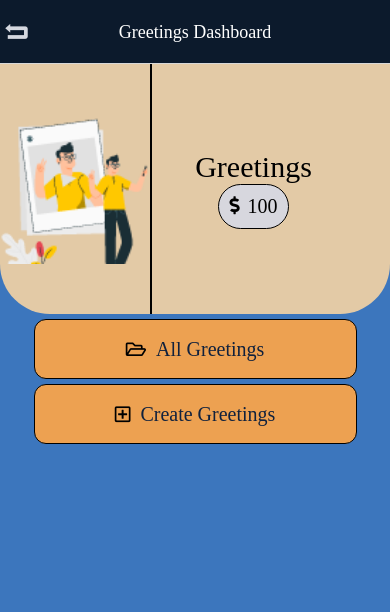
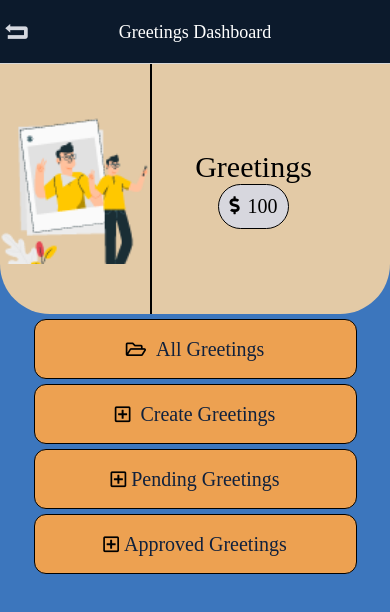
Before and after one commit to imdadulhaque1/rnRegistrationApp, a React Native app: screen /GreetingsDashboard in a window 390 px wide. Shown: the top 612 px of the page. Built offline with nearby package versions, Linux system fonts and the light colour scheme.

Commit message:
Reuseable Date Picker

```diff
--- a/src/Components/ReusableCom/ReuseableDatePicker.js
+++ b/src/Components/ReusableCom/ReuseableDatePicker.js
@@ -1,80 +1,105 @@
-// import {StyleSheet, Text, TouchableOpacity, View} from 'react-native';
-// import React, {useState} from 'react';
-// import DateTimePicker from '@react-native-community/datetimepicker';
-// import {Colors} from '../style';
+import React, {useState} from 'react';
+import {
+  View,
+  StyleSheet,
+  Text,
+  TouchableOpacity,
+  Dimensions,
+} from 'react-native';
+import DateTimePicker from '@react-native-community/datetimepicker';
+import Button from './Button';
+import {Colors} from '../style';
 
-// const ReuseableDatePicker = ({
-//   label,
-//   value,
-//   onChange,
-//   minimumDate,
-//   maximumDate,
-//   mode,
-// }) => {
-//   const [showPicker, setShowPicker] = useState(false);
+const ReuseableDatePicker = ({dateBtnTitle}) => {
+  const [selectedStartdDate, setSelectedStartDate] = useState(new Date());
+  const [showStartDatePicker, setShowStartDatePicker] = useState(false);
 
-//   const handleShowPicker = () => {
-//     setShowPicker(true);
-//   };
+  const handleStartDateChange = (event, date) => {
+    setShowStartDatePicker(Platform.OS === 'ios');
+    if (date) {
+      setSelectedStartDate(date);
+    }
+  };
 
-//   const handleHidePicker = () => {
-//     setShowPicker(false);
-//   };
+  const handleStartDatePress = () => {
+    setShowStartDatePicker(true);
+    console.log(showStartDatePicker);
+  };
 
-//   const handleDateChange = (event, selectedDate) => {
-//     if (Platform.OS === 'ios') {
-//       setShowPicker(false);
-//     }
-//     onChange(selectedDate);
-//   };
-//   return (
-//     <View>
-//       <TouchableOpacity onPress={handleShowPicker}>
-//         <Text style={{color: Colors.BLACK}}>{label}</Text>
-//         <Text style={{color: Colors.BLACK}}>{value.toLocaleDateString()}</Text>
-//       </TouchableOpacity>
-//       {showPicker && (
-//         <DateTimePicker
-//           value={value}
-//           mode="date"
-//           display="default"
-//           onChange={handleDateChange}
-//           minimumDate={minimumDate}
-//           maximumDate={new Date()}
-//         />
-//       )}
-//     </View>
-//   );
-// };
+  return (
+    <View style={styles.container}>
+      <View style={styles.dateMainContainer}>
+        <TouchableOpacity
+          onPress={handleStartDatePress}
+          style={styles.dateSelectStyle}>
+          <Text style={styles.dateSelectTextStyle}>{dateBtnTitle}</Text>
+        </TouchableOpacity>
 
-// export default ReuseableDatePicker;
-
-// const styles = StyleSheet.create({});
-
-import {StyleSheet, Text, View} from 'react-native';
-import React from 'react';
-import DatePicker from 'react-native-date-picker';
-
-const ReuseableDatePicker = () => {
-  return (
-    <>
-      <Button title="Open" onPress={() => setOpen(true)} />
-      <DatePicker
-        modal
-        open={open}
-        date={date}
-        onConfirm={date => {
-          setOpen(false);
-          setDate(date);
-        }}
-        onCancel={() => {
-          setOpen(false);
-        }}
-      />
-    </>
+        {showStartDatePicker && (
+          <DateTimePicker
+            value={selectedStartdDate}
+            mode="date"
+            display="default"
+            onChange={handleStartDateChange}
+            style={styles.datePicker}
+          />
+        )}
+        <TouchableOpacity onPress={handleStartDatePress}>
+          <Text style={styles.dateText}>
+            {selectedStartdDate.toLocaleDateString()}
+          </Text>
+        </TouchableOpacity>
+      </View>
+    </View>
   );
 };
 
+const {width, height} = Dimensions.get('screen');
+
+const styles = StyleSheet.create({
+  container: {
+    flex: 1,
+    marginHorizontal: 5,
+    marginVertical: 5,
+    flexDirection: 'row',
+    alignItems: 'center',
+  },
+  datePicker: {
+    backgroundColor: '#fff',
+    borderRadius: 10,
+    marginBottom: 20,
+  },
+  dateMainContainer: {
+    marginHorizontal: 5,
+    width: width / 2.2,
+    flexDirection: 'row',
+    backgroundColor: Colors.grayColor,
+    borderRadius: 10,
+  },
+  dateSelectStyle: {
+    flexDirection: 'row',
+    justifyContent: 'center',
+    alignItems: 'center',
+    width: '35%',
+    backgroundColor: Colors.grayColor,
+    paddingVertical: 0,
+    borderColor: 'black',
+    borderRadius: 10,
+    borderWidth: 1,
+  },
+  dateSelectTextStyle: {
+    fontSize: 20,
+    color: Colors.BLACK,
+    textAlign: 'center',
+    fontFamily: 'Aladin-Regular',
+    marginLeft: 5,
+  },
+  dateText: {
+    marginLeft: 5,
+    fontSize: 20,
+    marginVertical: 8,
+    fontFamily: 'Aladin-Regular',
+  },
+});
+
 export default ReuseableDatePicker;
-
-const styles = StyleSheet.create({});
--- a/src/Components/Screen/Greetings/GreetingsDashboard.js
+++ b/src/Components/Screen/Greetings/GreetingsDashboard.js
@@ -26,6 +26,16 @@ const GreetingsDashboard = ({navigation}) => {
         iconName="plus-square"
         onPress={() => handleNavigate('CreateGreetings')}
       />
+      <GreetingsButton
+        btnTitle="Pending Greetings"
+        iconName="plus-square"
+        onPress={() => handleNavigate('AllGreetings')}
+      />
+      <GreetingsButton
+        btnTitle="Approved Greetings"
+        iconName="plus-square"
+        onPress={() => handleNavigate('AllGreetings')}
+      />
     </View>
   );
 };
--- a/src/Components/Screen/Greetings/greetingsFeatures/CreateGreetings.js
+++ b/src/Components/Screen/Greetings/greetingsFeatures/CreateGreetings.js
@@ -5,6 +5,7 @@ import Button from '../../../ReusableCom/Button';
 import CustomizedSummernote from '../../../ReusableCom/InputFields/CustomizedSummernote';
 import {Colors} from '../../../style';
 import ReuseableImageUploadBtn from '../../../ReusableCom/ReuseableImageUploadBtn';
+import ReuseableDatePicker from '../../../ReusableCom/ReuseableDatePicker';
 
 const CreateGreetings = () => {
   const [title, setTitle] = useState('');
@@ -18,6 +19,7 @@ const CreateGreetings = () => {
     setSelectedImage(imageData);
   };
   console.log(summernoteValues);
+
   return (
     <View style={styles.greetingsContainer}>
       <CustomInputField
@@ -34,9 +36,13 @@ const CreateGreetings = () => {
           onChangeText={value => setSummernoteValues(value)}
         />
       </View>
-      <>
+      <View>
         <ReuseableImageUploadBtn onImageSelected={handleImageSelected} />
-      </>
+      </View>
+      <View style={styles.dateBtnCustomizedStyle}>
+        <ReuseableDatePicker dateBtnTitle="START" />
+        <ReuseableDatePicker dateBtnTitle="END" />
+      </View>
       <Button btnTitle="SUBMIT" onPress={() => handleSubmitForm()} />
     </View>
   );
@@ -48,8 +54,7 @@ const {height, width} = Dimensions.get('screen');
 
 const styles = StyleSheet.create({
   greetingsContainer: {
-    width: width,
-    height: height,
+    flex: 1,
   },
   summernoteViewStyles: {
     height: 150,
@@ -65,4 +70,9 @@ const styles = StyleSheet.create({
     backgroundColor: Colors.RED,
     marginTop: -100,
   },
+  dateBtnCustomizedStyle: {
+    flexDirection: 'row',
+    justifyContent: 'center',
+    alignItems: 'center',
+  },
 });
```
